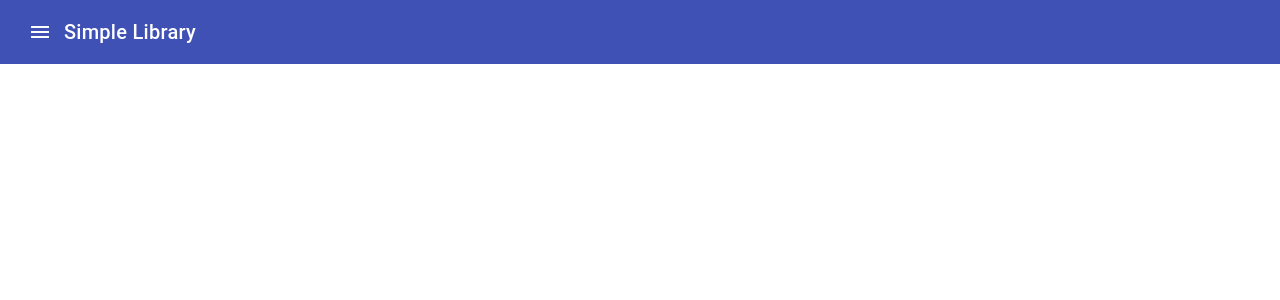
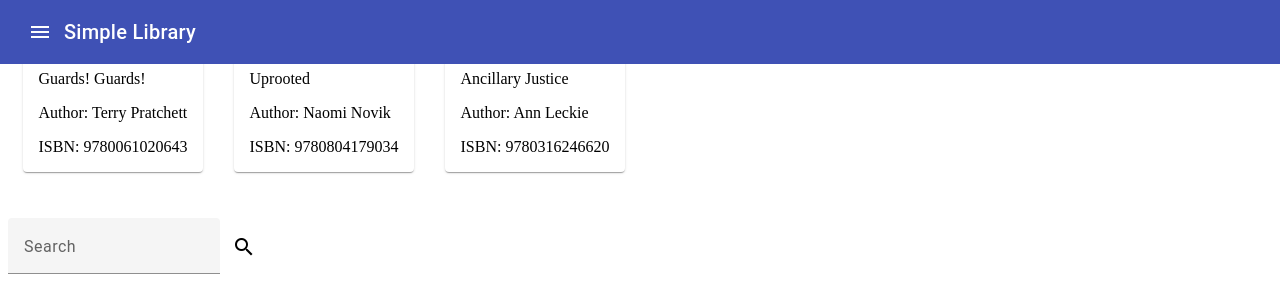
Before and after one commit to aneta-strzyzewska/simple-library, an Angular app: page /home in a window 1280 px wide. Before the commit this address led to /. Shown: the top 300 px of the page. Built offline with nearby package versions, Linux system fonts and the light colour scheme.

Commit message:
Implement book search

```diff
--- a/src/app/app-routing.module.ts
+++ b/src/app/app-routing.module.ts
@@ -4,8 +4,10 @@ import { HomeComponent } from './home/home.component';
 import { BooksComponent } from './books/books.component';
 
 const routes: Routes = [
-  { path: '', component: HomeComponent },
-  { path: 'books', component: BooksComponent }
+  { path: 'home', component: HomeComponent },
+  { path: 'home/:title', component: HomeComponent },
+  { path: 'books', component: BooksComponent },
+  { path: '', redirectTo: 'home', pathMatch: 'full' }
 ];
 
 @NgModule({
--- a/src/app/app.component.css
+++ b/src/app/app.component.css
@@ -3,4 +3,5 @@
     top: 0;
     left: 0;
     width: 100%;
+    z-index: 99;
 }
--- a/src/app/app.module.ts
+++ b/src/app/app.module.ts
@@ -7,6 +7,8 @@ import { MatButtonModule } from '@angular/material/button';
 import { MatMenuModule } from '@angular/material/menu';
 import { MatGridListModule } from '@angular/material/grid-list';
 import { MatCardModule } from '@angular/material/card';
+import { MatInputModule } from '@angular/material/input';
+import { MatFormFieldModule } from '@angular/material/form-field';
 
 import { AppRoutingModule } from './app-routing.module';
 import { AppComponent } from './app.component';
@@ -32,6 +34,8 @@ import { LibraryService } from './services/library.service';
     MatMenuModule,
     MatGridListModule,
     MatCardModule,
+    MatInputModule,
+    MatFormFieldModule,
   ],
   providers: [LibraryService],
   bootstrap: [AppComponent]
--- a/src/app/home/home.component.css
+++ b/src/app/home/home.component.css
@@ -0,0 +1,7 @@
+.latestBooks {
+    width: 50%;
+}
+
+.search {
+    width: 50%;
+}
--- a/src/app/home/home.component.html
+++ b/src/app/home/home.component.html
@@ -1,3 +1,4 @@
+<div class="latestBooks">
     <mat-grid-list cols="3">
         <mat-grid-tile *ngFor="let book of latestThree">
             <app-book-view
@@ -5,3 +6,17 @@
             />
         </mat-grid-tile>
     </mat-grid-list>
+</div>
+<div class="search">
+    <mat-form-field>
+        <mat-label>Search</mat-label>
+        <input matInput #search>
+    </mat-form-field>
+    <button mat-icon-button routerLink="/home/{{search.value}}">
+        <mat-icon>search</mat-icon>
+    </button>
+
+    <div *ngIf="searchResult">
+        <app-book-view [book]="searchResult" />
+    </div>
+</div>
--- a/src/app/home/home.component.ts
+++ b/src/app/home/home.component.ts
@@ -1,6 +1,7 @@
 import { Component } from '@angular/core';
 import { LibraryService } from '../services/library.service';
 import { Book } from '../types';
+import { ActivatedRoute } from '@angular/router';
 
 @Component({
   selector: 'app-home',
@@ -9,8 +10,20 @@ import { Book } from '../types';
 })
 export class HomeComponent {
   latestThree: Book[];
+  searchResult: Book | undefined;
 
-  constructor (private libraryService: LibraryService) {
-    this.latestThree = libraryService.getLatestThree()
+  constructor (private libraryService: LibraryService, private route: ActivatedRoute) { }
+
+  ngOnInit() {
+    this.latestThree = this.libraryService.getLatestThree();
+
+    const title = this.route.snapshot.paramMap.get('title');
+    if (title) {
+      this.searchResult = this.libraryService.searchByTitle(title);
+    }
+  }
+
+  ngOnDestroy() {
+    this.searchResult = undefined;
   }
 }
```
Also changed, not shown: 1 other file (tests, documents, lock files or other folders). Lines whose indentation alone changed are shown as unchanged.
